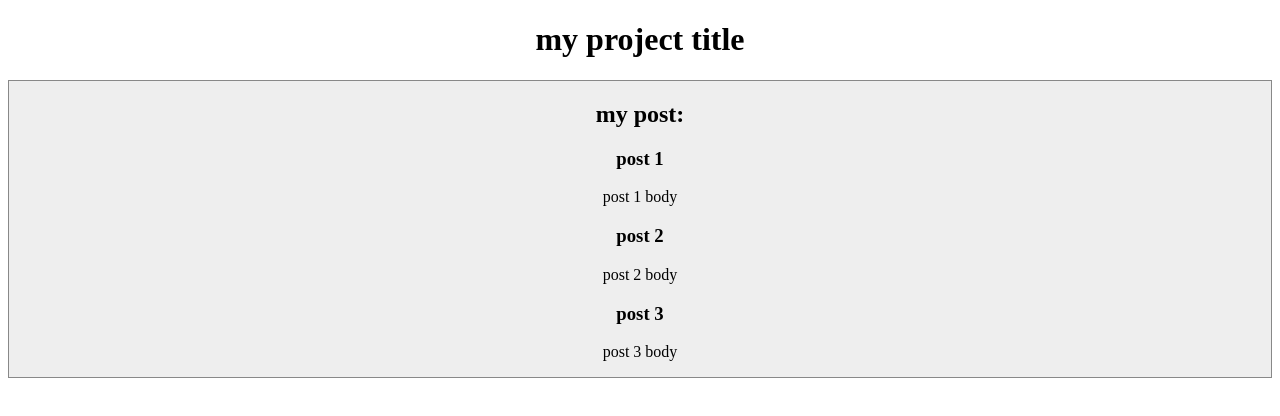
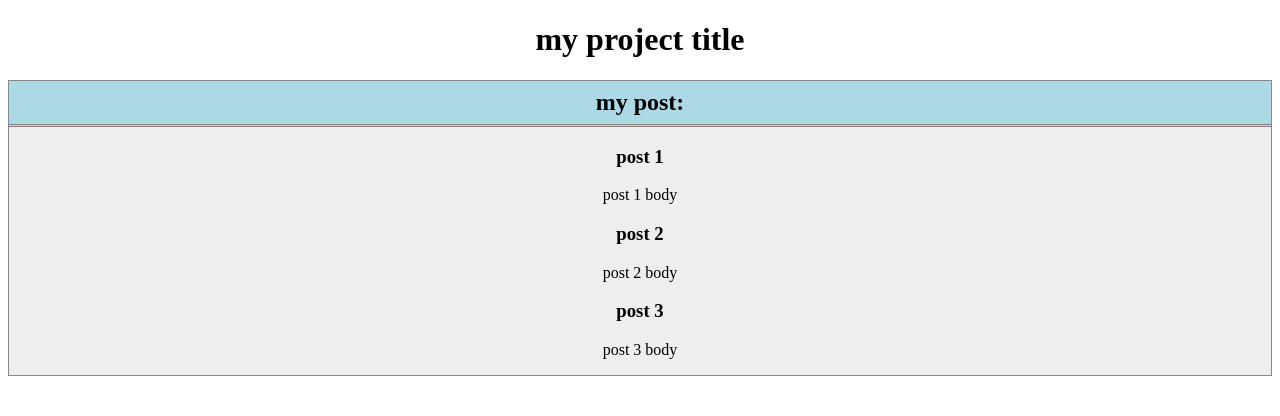
Before and after one commit to Masoume-vesali1993/practice-react, a React (Create React App) app: page / in a window 1280 px wide. Shown: the top 416 px of the page. Built offline with nearby package versions, Linux system fonts and the light colour scheme.

Commit message:
Add
new style

```diff
--- a/src/css/style.css
+++ b/src/css/style.css
@@ -6,3 +6,9 @@ body{
     border: 1px #888 solid;
     background: #EEE;
 }
+.post-panel h2{
+    padding: 8px;
+    margin: 0;
+    background: lightblue;
+    border-bottom:  double #888;
+}
```
